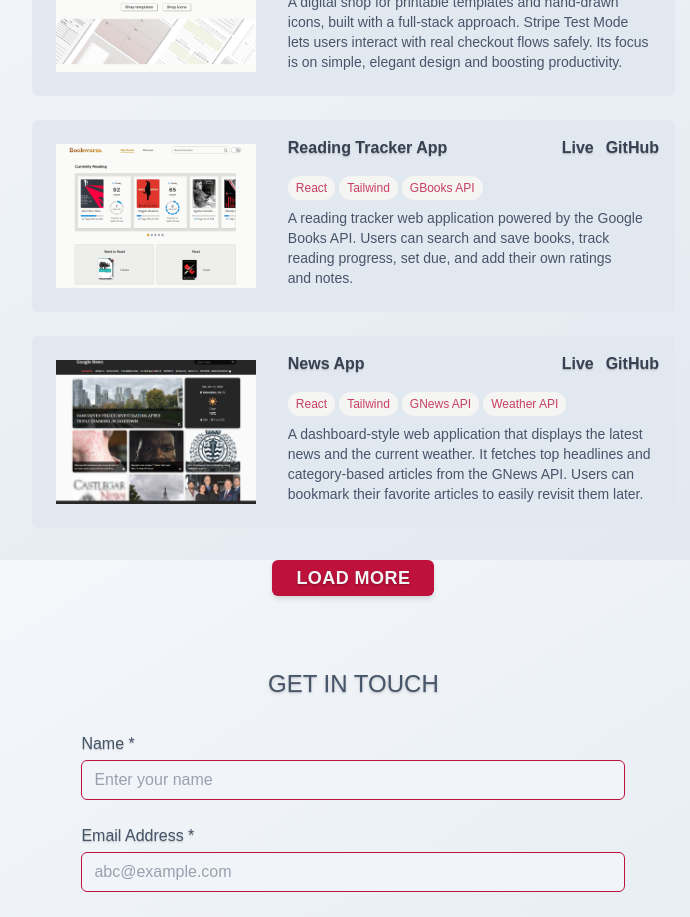
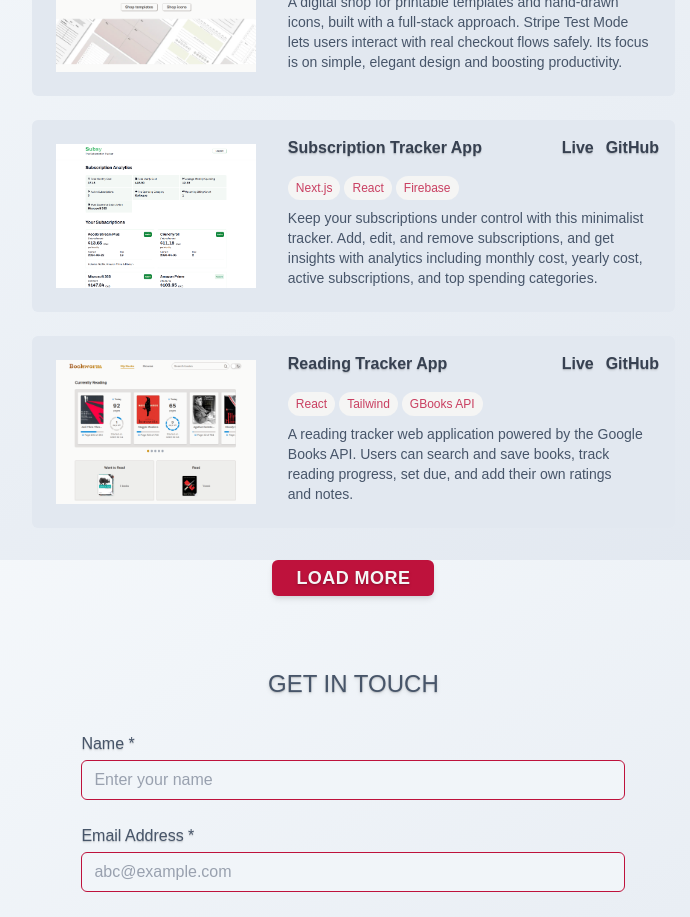
Before and after one commit to KellyBytes/kb-portfolio-website-v1, a React (Vite) app: page / in a window 1280 px wide. Shown: the part 1040-1957 px from the top of the page, without its empty margins (541-1231 px from the left). Built offline with nearby package versions, Linux system fonts and the light colour scheme; some icons are missing; a web font is replaced by a local one.

Commit message:
Add Subsy to Projects

```diff
--- a/src/data/index.js
+++ b/src/data/index.js
@@ -30,6 +30,15 @@ export const projects = [
     tags: ['Next.js', 'React', 'Stripe API', 'AWS amplify'],
     url: 'https://github.com/KellyBytes/kellystore',
     demoUrl: 'https://main.d3vz3aed5z659y.amplifyapp.com/',
+  },
+  {
+    img: '/images/subsy.png',
+    title: 'Subscription Tracker App',
+    description:
+      'Keep your subscriptions under control with this minimalist tracker. Add, edit, and remove subscriptions, and get insights with analytics including monthly cost, yearly cost, active subscriptions, and top spending categories.',
+    tags: ['Next.js', 'React', 'Firebase'],
+    url: 'https://github.com/KellyBytes/subsy',
+    demoUrl: 'https://subsy.kellybytes.dev/',
   },
   {
     img: '/images/bookworm.png',
```
Also changed, not shown: public/images/portfolio.png (added), public/images/subsy.png (added).
